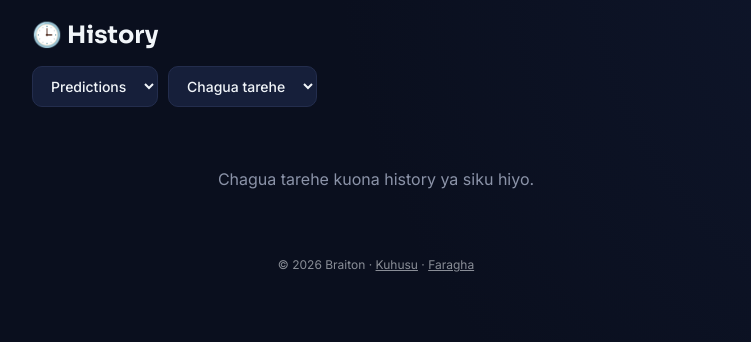
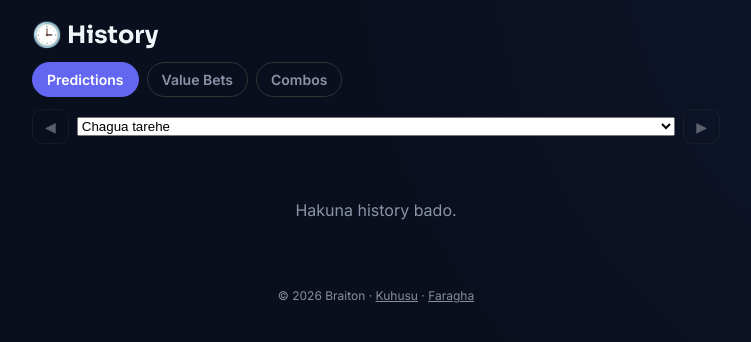
Before and after one commit to tonticha9/Prediction-picks, a Flask app: page /history?tier=predictions in a window 1280 px wide. Shown: the part 73-415 px from the top of the page, without its empty margins (264-1015 px from the left). Run offline with Flask 3, Linux system fonts and the light colour scheme; tables that the repository leaves empty hold one stand-in row (values such as "Sample post"); some libraries are stand-ins or nearby versions.

Commit message:
Enhance history.html with new styles and layout
Refactor history page with improved styling and structure.

```diff
--- a/templates/history.html
+++ b/templates/history.html
@@ -1,20 +1,21 @@
 {% extends 'base.html' %}
 {% block content %}
-<h2 style="margin-bottom:16px;">🕒 History</h2>
-
-<div class="filter-bar">
-  <select onchange="updateHistory()" id="tierSelect">
-    <option value="predictions" {{ 'selected' if tier=='predictions' else '' }}>Predictions</option>
-    <option value="value_bets" {{ 'selected' if tier=='value_bets' else '' }}>Value Bets</option>
-    <option value="combos" {{ 'selected' if tier=='combos' else '' }}>Combos</option>
-  </select>
-  <select onchange="updateHistory()" id="dateSelect">
-    <option value="">Chagua tarehe</option>
-    {% for d in available_dates %}
-      <option value="{{ d }}" {{ 'selected' if d==selected_date else '' }}>{{ d }}</option>
-    {% endfor %}
-  </select>
-</div>
+<style>
+  .hx-tabs { display:flex; gap:8px; margin-bottom:12px; flex-wrap:wrap; }
+  .hx-tab { padding:8px 14px; border-radius:999px; border:1px solid var(--border, #333); color:var(--text-dim); text-decoration:none; font-size:14px; font-weight:600; }
+  .hx-tab.active { background:var(--indigo); color:#fff; border-color:var(--indigo); }
+  .hx-date { display:flex; align-items:center; gap:8px; margin-bottom:16px; }
+  .hx-date select { flex:1; min-width:0; }
+  .hx-nav { padding:8px 12px; border:1px solid var(--border, #333); border-radius:10px; text-decoration:none; color:inherit; font-size:14px; }
+  .hx-nav.off { opacity:.35; pointer-events:none; }
+  .mk-main { min-width:0; }
+  .mk-name { word-break:break-word; }
+  .mk-sub { font-size:12px; color:var(--text-dim); margin-top:2px; }
+  .mk-actual { font-size:12px; margin-top:3px; color:var(--text-dim); }
+  .grp-title { font-size:12px; font-weight:700; color:var(--text-dim); margin:12px 0 4px; text-transform:uppercase; letter-spacing:.04em; }
+  .dl-up { color:var(--emerald); font-weight:700; }
+  .dl-down { color:var(--red); font-weight:700; }
+</style>
 
 {% macro result_badge(result) %}
   {% if result == 'WON' %}<span style="color:var(--emerald); font-weight:700;">✅ WON</span>
@@ -24,8 +25,57 @@
   {% endif %}
 {% endmacro %}
 
+{% macro delta_badge(d) %}
+  {% if d is not none and d >= 0.1 %}<span class="dl-up">▲ +{{ d }}</span>
+  {% elif d is not none and d <= -0.1 %}<span class="dl-down">▼ {{ d }}</span>
+  {% endif %}
+{% endmacro %}
+
+{% macro pick_row(p) %}
+<div class="other-pick-row">
+  <div class="mk-main">
+    <div class="mk-name">{{ p.market }}</div>
+    <div class="mk-sub">{{ p.probability }}%{% if p.odds %} · @{{ p.odds }}{% endif %} {{ delta_badge(p.delta) }}</div>
+    {% if p.actual %}<div class="mk-actual">📊 {{ p.actual }}</div>{% endif %}
+  </div>
+  <div>{{ result_badge(p.result) }}</div>
+</div>
+{% endmacro %}
+
+<h2 style="margin-bottom:12px;">🕒 History</h2>
+
+{% set ns = namespace(idx=-1) %}
+{% for d in available_dates %}{% if d == selected_date %}{% set ns.idx = loop.index0 %}{% endif %}{% endfor %}
+
+<div class="hx-tabs">
+  <a class="hx-tab {{ 'active' if tier=='predictions' else '' }}" href="{{ url_for('history', tier='predictions', date=selected_date) }}">Predictions</a>
+  <a class="hx-tab {{ 'active' if tier=='value_bets' else '' }}" href="{{ url_for('history', tier='value_bets', date=selected_date) }}">Value Bets</a>
+  <a class="hx-tab {{ 'active' if tier=='combos' else '' }}" href="{{ url_for('history', tier='combos', date=selected_date) }}">Combos</a>
+</div>
+
+<div class="hx-date">
+  {% if ns.idx >= 0 and ns.idx + 1 < available_dates|length %}
+    <a class="hx-nav" href="{{ url_for('history', tier=tier, date=available_dates[ns.idx + 1]) }}">◀</a>
+  {% else %}
+    <span class="hx-nav off">◀</span>
+  {% endif %}
+
+  <select id="dateSelect" onchange="goDate(this.value)">
+    {% if not selected_date %}<option value="">Chagua tarehe</option>{% endif %}
+    {% for d in available_dates %}
+      <option value="{{ d }}" {{ 'selected' if d==selected_date else '' }}>{{ d }}{% if d == today_iso %} • Leo{% endif %}</option>
+    {% endfor %}
+  </select>
+
+  {% if ns.idx > 0 %}
+    <a class="hx-nav" href="{{ url_for('history', tier=tier, date=available_dates[ns.idx - 1]) }}">▶</a>
+  {% else %}
+    <span class="hx-nav off">▶</span>
+  {% endif %}
+</div>
+
 {% if not selected_date %}
-  <div class="empty-state">Chagua tarehe kuona history ya siku hiyo.</div>
+  <div class="empty-state">Hakuna history bado.</div>
 
 {% elif tier == 'predictions' %}
   {% if summary %}
@@ -42,14 +92,15 @@
   <div class="match-card">
     <div class="match-card-header">
       <div class="match-teams">{{ m.home }} vs {{ m.away }}</div>
-      <div class="match-meta">{{ m.date }}</div>
+      <div class="match-meta">{% if m.score %}<b>{{ m.score }}</b> · {% endif %}{{ m.date }}{% if m.time_eat %} · {{ m.time_eat }}{% endif %}</div>
     </div>
     <div class="best-pick">
       <div class="best-pick-label">Best Pick</div>
       <div class="best-pick-row">
         <div class="best-pick-market">{{ m.best_pick.market }}</div>
-        <div class="best-pick-prob">{{ m.best_pick.probability }}%</div>
+        <div class="best-pick-prob">{{ m.best_pick.probability }}% {{ delta_badge(m.best_pick.delta) }}</div>
       </div>
+      {% if m.best_pick.actual %}<div class="mk-actual">📊 {{ m.best_pick.actual }}</div>{% endif %}
       <div style="margin-top:8px; display:flex; justify-content:space-between; align-items:center;">
         <span>{{ result_badge(m.best_pick.result) }}</span>
         {% if m.best_pick.odds %}<span style="color:var(--text-dim);">@{{ m.best_pick.odds }}</span>{% endif %}
@@ -58,14 +109,9 @@
     {% if m.other_picks %}
     <button class="toggle-picks" onclick="togglePicks('picks-{{ loop.index }}')">Masoko mengine ({{ m.other_picks|length }}) ▾</button>
     <div class="other-picks" id="picks-{{ loop.index }}">
-      {% for p in m.other_picks %}
-      <div class="other-pick-row">
-        <div>{{ p.market }} <span style="color:var(--text-dim); font-size:12px;">({{ p.probability }}%)</span></div>
-        <div style="display:flex; align-items:center; gap:10px;">
-          {% if p.odds %}<span style="color:var(--text-dim);">@{{ p.odds }}</span>{% endif %}
-          <span>{{ result_badge(p.result) }}</span>
-        </div>
-      </div>
+      {% for g in m.other_groups %}
+        <div class="grp-title">{{ g.icon }} {{ g.label }}</div>
+        {% for p in g.picks %}{{ pick_row(p) }}{% endfor %}
       {% endfor %}
     </div>
     {% endif %}
@@ -85,13 +131,15 @@
 
   {% for r in value_bets_list %}
   <div class="table-row" style="border-left-color: var(--indigo);">
-    <div style="font-size:13px;">
-      <b>{{ r.home }} vs {{ r.away }}</b> — {{ r.market }}
+    <div style="font-size:13px; min-width:0;">
+      <b>{{ r.home }} vs {{ r.away }}</b>{% if r.score %} <span style="color:var(--text-dim);">({{ r.score }})</span>{% endif %} — {{ r.market }}
       <div style="color:var(--text-dim); margin-top:2px;">
         {{ r.date }}{% if r.odds %} · @{{ r.odds }}{% endif %} · {{ r.probability }}%
+        {{ delta_badge(r.delta) }}
         {% if r.edge is not none %} · Edge: {{ r.edge }}%{% endif %}
         {% if r.ev is not none %} · EV: {{ r.ev }}%{% endif %}
       </div>
+      {% if r.actual %}<div class="mk-actual">📊 {{ r.actual }}</div>{% endif %}
     </div>
     <div>{{ result_badge(r.result) }}</div>
   </div>
@@ -131,11 +179,12 @@
     </div>
     {% for leg in c.legs %}
     <div class="other-pick-row">
-      <div>{{ leg.home }} vs {{ leg.away }} — {{ leg.market }} <span style="color:var(--text-dim); font-size:12px;">({{ leg.probability }}%)</span></div>
-      <div style="display:flex; gap:10px; align-items:center;">
-        {% if leg.has_odds %}<span style="color:var(--text-dim);">@{{ leg.odds }}</span>{% endif %}
-        {{ result_badge(leg.result) }}
+      <div class="mk-main">
+        <div class="mk-name">{{ leg.home }} vs {{ leg.away }} — {{ leg.market }}</div>
+        <div class="mk-sub">{{ leg.probability }}%{% if leg.has_odds %} · @{{ leg.odds }}{% endif %}</div>
+        {% if leg.actual %}<div class="mk-actual">📊 {{ leg.actual }}</div>{% endif %}
       </div>
+      <div>{{ result_badge(leg.result) }}</div>
     </div>
     {% endfor %}
   </div>
@@ -145,10 +194,9 @@
 {% endblock %}
 {% block scripts %}
 <script>
-function updateHistory() {
-  const tier = document.getElementById('tierSelect').value;
-  const date = document.getElementById('dateSelect').value;
-  window.location.href = "{{ url_for('history') }}?tier=" + tier + "&date=" + date;
+function goDate(d) {
+  if (!d) return;
+  window.location.href = "{{ url_for('history') }}?tier={{ tier }}&date=" + encodeURIComponent(d);
 }
 function togglePicks(id) {
   const el = document.getElementById(id);
```
